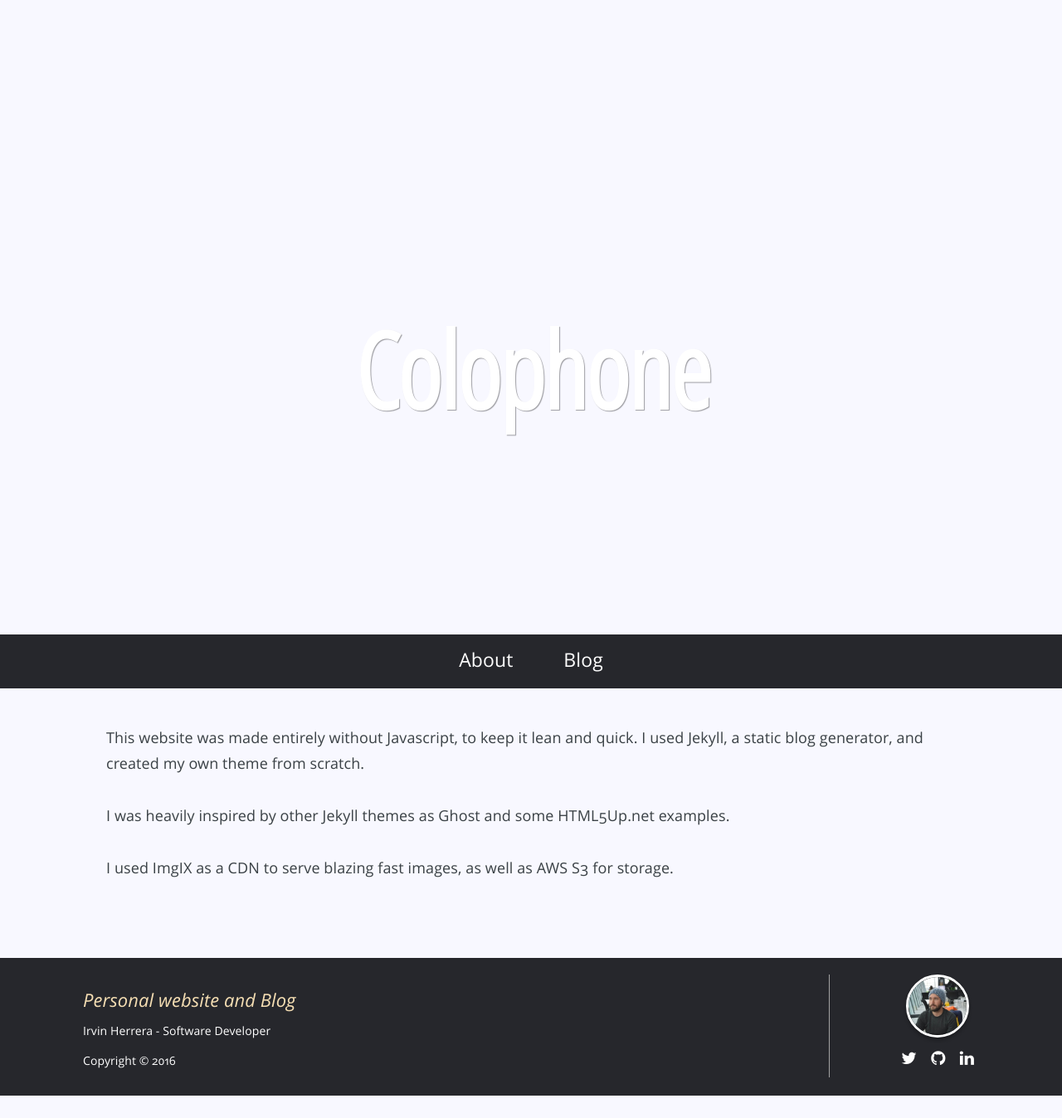
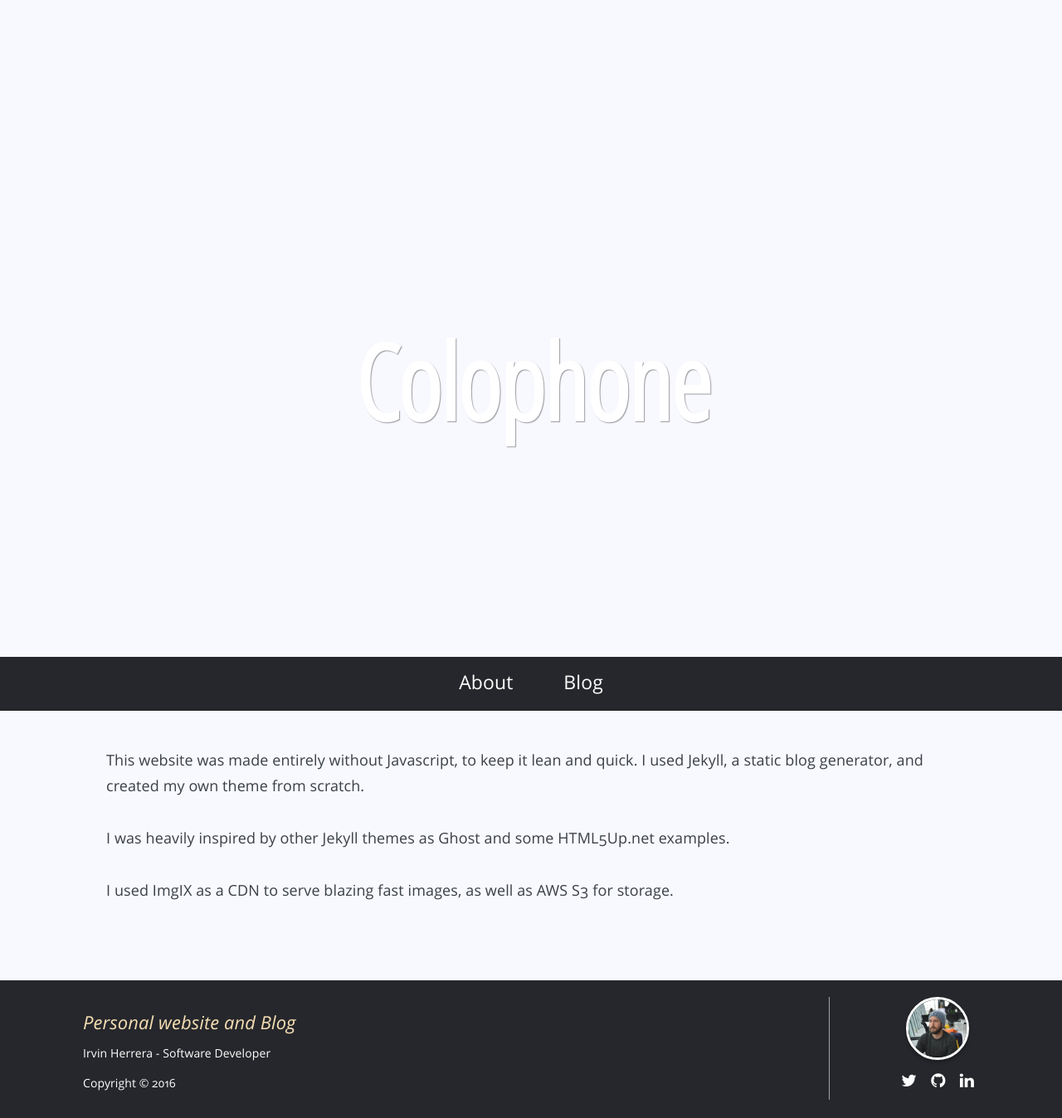
Before and after one commit to vinniehg/irvinhg.github.io, a Jekyll site: the page built from colophone.md, in a window 1280 px wide. Shown: the whole page at 83% size. Built offline with Jekyll 4.4.1, drawn with Linux system fonts in a browser that asks for light colours; before the commit the page ends 1321 px from its top, so only the background shows below that.

```diff
--- a/assets/css/main.scss
+++ b/assets/css/main.scss
@@ -220,7 +220,9 @@
 
 @media only screen and (min-width: $break_medium) {
     .header {
+
         height: 44em;
+        max-height: none;
 
         &.about {
             background-image: url('/assets/img/banner_india.jpg');
@@ -237,9 +239,3 @@
         }
     }
 }
-
-@media only screen and (min-width: $break_large) {
-    .header {
-        max-height: none;
-    }
-}
```
Also changed, not shown: Gemfile.lock.
